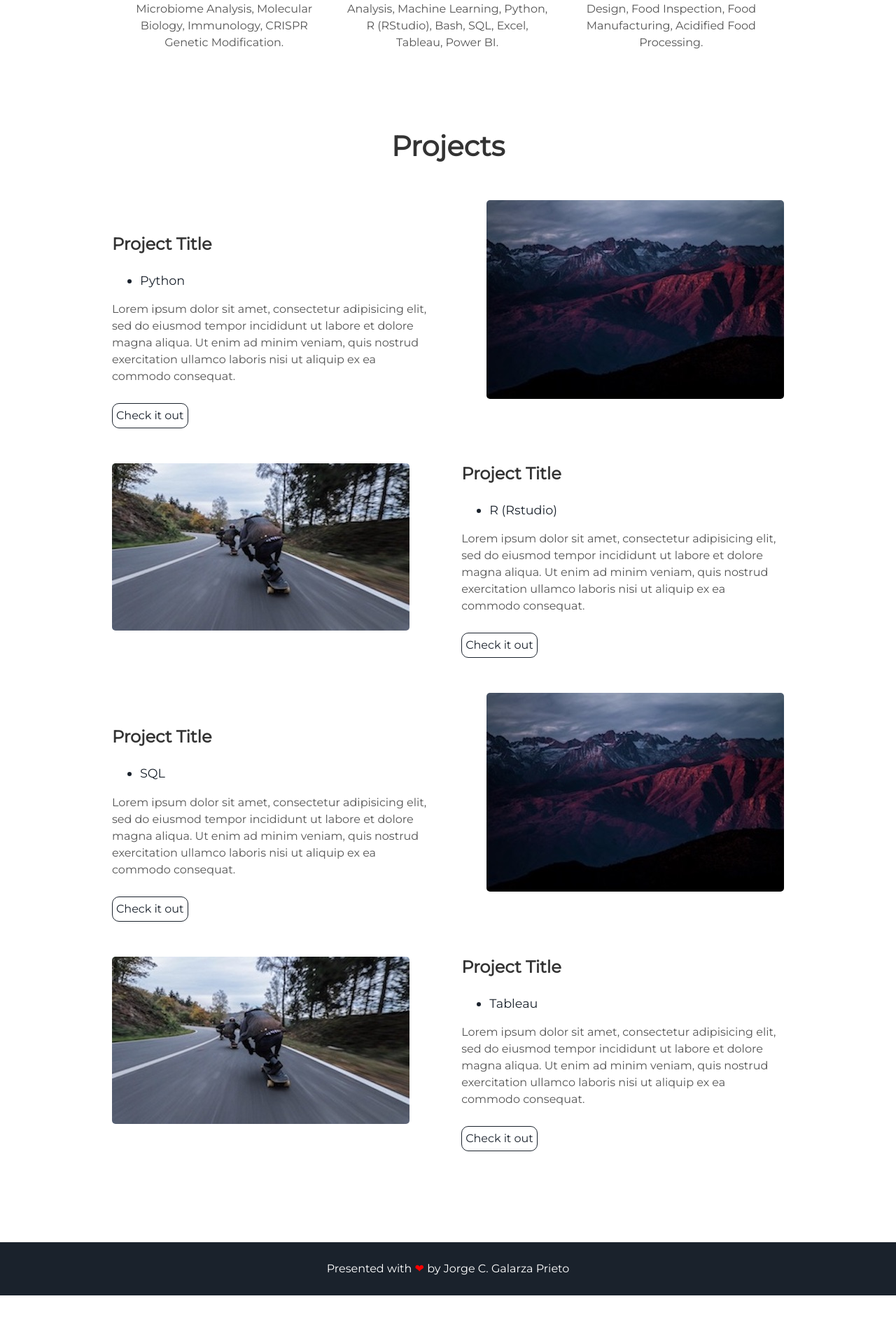
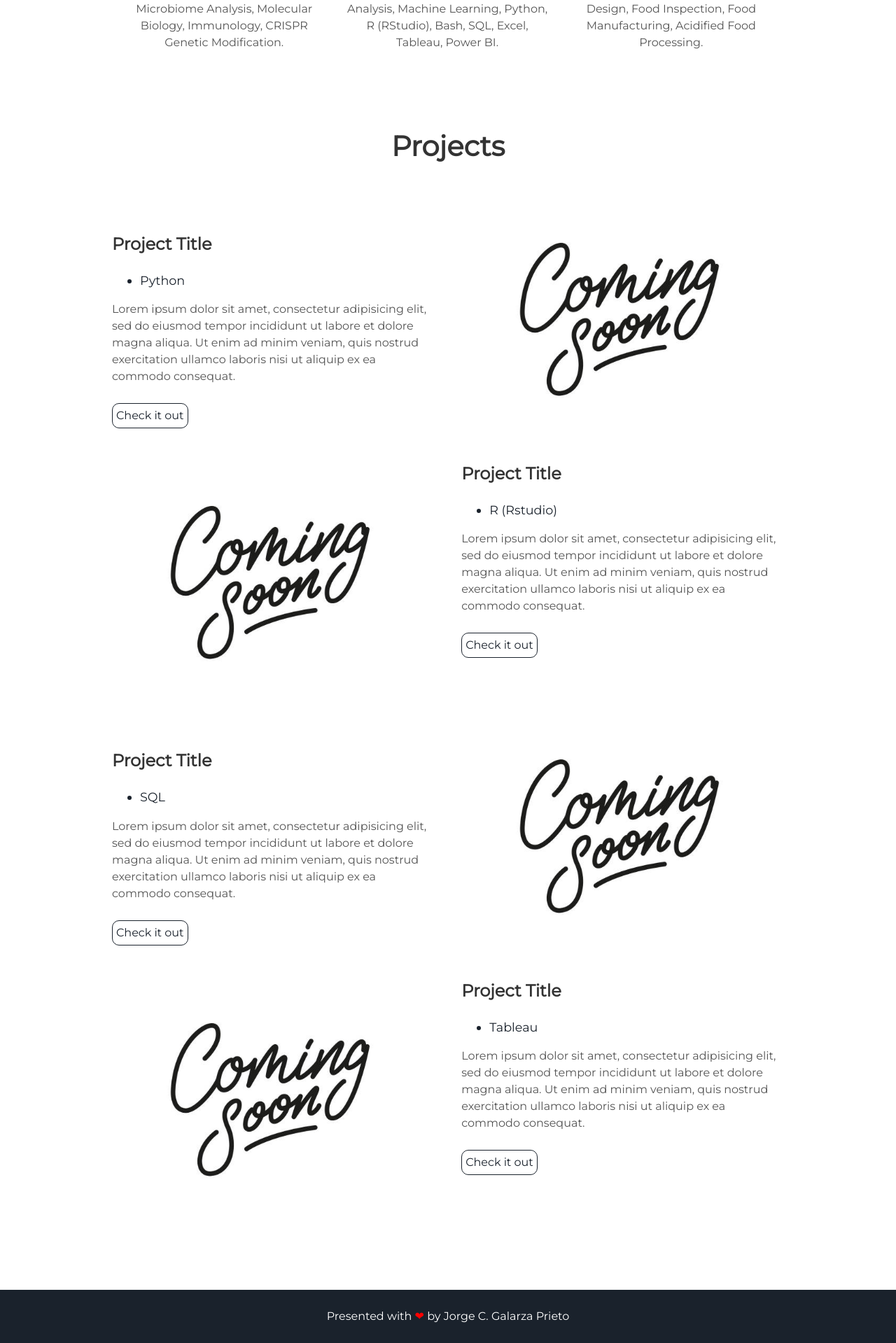
Before and after one commit to jorgegalarza1/jorgegalarza1.github.io, a Jekyll site: the page built from index.html, in a window 1280 px wide. Shown: the part 1461-3380 px from the top of the page at 70% size. Built offline with Jekyll 4.4.1, drawn with Linux system fonts in a browser that asks for light colours; before the commit the page ends 3312 px from its top, so only the background shows below that.

Commit message:
Update projects.html

```diff
--- a/_includes/projects.html
+++ b/_includes/projects.html
@@ -3,7 +3,7 @@
 </div>
 <div class="user-projects">
   <div class="images-right">
-    <img alt="mountains" src="{{ "/assets/img/mountains.jpg" | prepend: site.baseurl }}" />
+    <img alt="mountains" src="{{ "/assets/img/coming_soon.jpg" | prepend: site.baseurl }}" />
   </div>
   <div class="contents">
     <h3> Project Title </h3>
@@ -16,7 +16,7 @@
 </div>
 <div class="user-projects">
   <div class="images-left">
-    <img alt="mountains" src="{{ "/assets/img/skate.jpg" | prepend: site.baseurl }}" />
+    <img alt="mountains" src="{{ "/assets/img/coming_soon.jpg" | prepend: site.baseurl }}" />
   </div>
   <div class="contents-right">
     <h3> Project Title </h3>
@@ -29,7 +29,7 @@
   </div>
 <div class="user-projects">
   <div class="images-right">
-    <img alt="mountains" src="{{ "/assets/img/mountains.jpg" | prepend: site.baseurl }}" />
+    <img alt="mountains" src="{{ "/assets/img/coming_soon.jpg" | prepend: site.baseurl }}" />
   </div>
   <div class="contents">
     <h3> Project Title </h3>
@@ -42,7 +42,7 @@
 </div>
 <div class="user-projects">
   <div class="images-left">
-    <img alt="mountains" src="{{ "/assets/img/skate.jpg" | prepend: site.baseurl }}" />
+    <img alt="mountains" src="{{ "/assets/img/coming_soon.jpg" | prepend: site.baseurl }}" />
   </div>
   <div class="contents-right">
     <h3> Project Title </h3>
```
